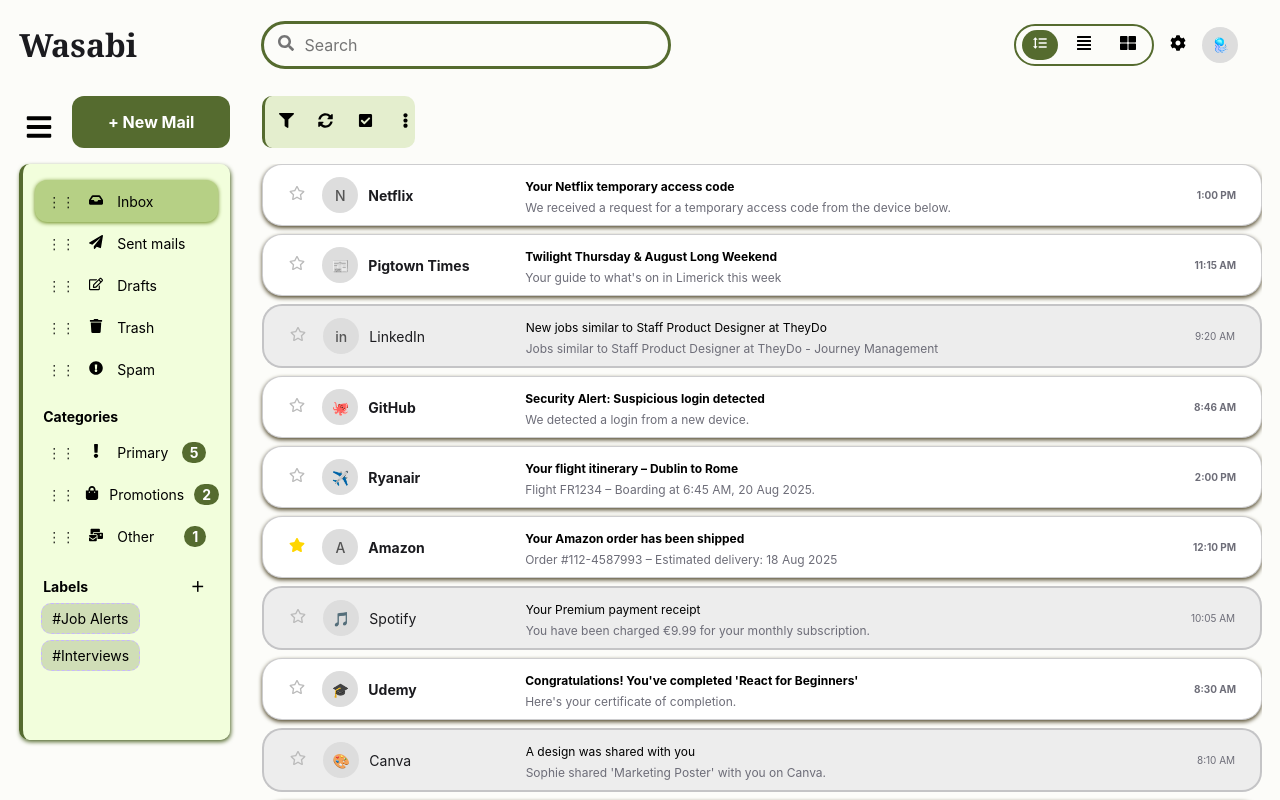
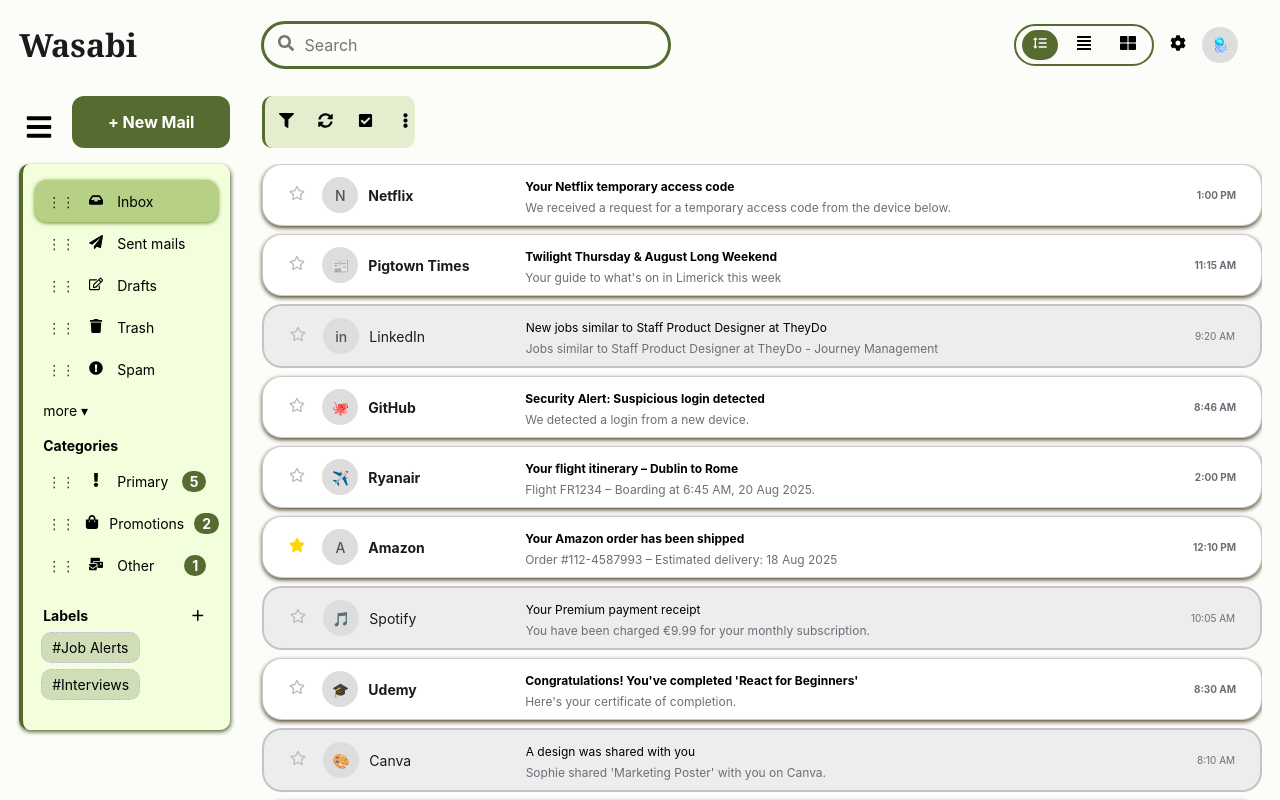
Before and after one commit to suppixie/mailbox, a React (Create React App) app: page / in a window 1280 px wide. Built offline with nearby package versions, Linux system fonts and the light colour scheme.

Commit message:
bug fixes

```diff
--- a/src/components/Sidebar/Sidebar.css
+++ b/src/components/Sidebar/Sidebar.css
@@ -1,12 +1,13 @@
 .menu{
-  margin-left: 1.5vw;}
+  margin-left: 1.5vw;
+height: 95vh;}
 
 .sidebar-header{
   display: flex;
   gap: 1vw;
 }
 .sidebar{
-      height: 80%;
+      max-height: 80%;
   font-size: 14px;
   color: black;
   /* position: sticky; */
@@ -94,6 +95,13 @@
   color :black;
 cursor: pointer;}
 
+
+.more.show-short-list{
+  .sidebar &{
+    height: 80%;
+    overflow-y: scroll;}
+ }
+
 .pill{
   background:#556B2F;color:white;
   border-radius:12px;padding:2px 8px;
@@ -134,7 +142,7 @@
     height: auto;
   }
 
-  .sidebar.collapsed .folder-item .name, .sidebar.collapsed .folder-item .drag-handle,.more , .sidebar.collapsed .labels-head, .sidebar.collapsed .labels,.sidebar.collapsed .pill, .sidebar.collapsed .section{
+  .sidebar.collapsed .folder-item .name, .sidebar.collapsed .folder-item .drag-handle,.sidebar.collapsed .more , .sidebar.collapsed .labels-head, .sidebar.collapsed .labels,.sidebar.collapsed .pill, .sidebar.collapsed .section{
     display: none;
   }
   .sidebar.collapsed .folder-item .icon{
--- a/src/components/Sidebar/Sidebar.js
+++ b/src/components/Sidebar/Sidebar.js
@@ -93,10 +93,10 @@
 </ul>
 
 {hasMore && !showAllFolders && (
-  <div className="more" onClick={() => setShowAllFolders(true)}>more ▾</div>
+  <div className="more show-full-list" onClick={() => setShowAllFolders(true)}>more ▾</div>
 )}
 {hasMore && showAllFolders && (
-  <div className="more" onClick={() => setShowAllFolders(false)}>less ▴</div>
+  <div className="more show-short list" onClick={() => setShowAllFolders(false)}>less ▴</div>
 )}
 
       <div className="section">Categories</div>
```
